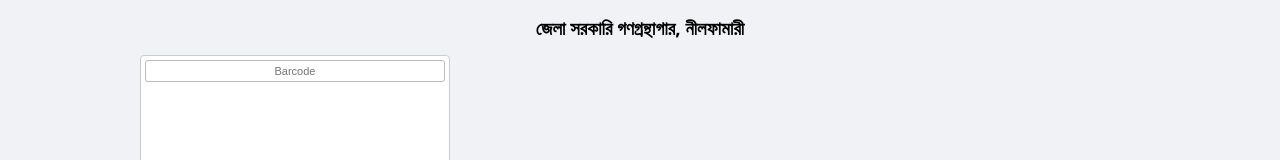
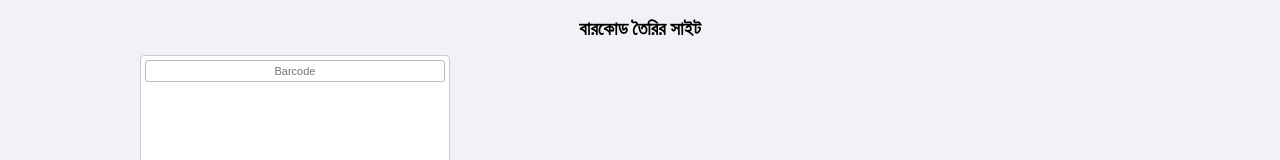
Before and after one commit to porimolcroy/Barcode, a plain HTML site: page index.html in a window 1280 px wide. Shown: the top 160 px of the page. Drawn offline with Linux system fonts and the light colour scheme.

```diff
--- a/index.html
+++ b/index.html
@@ -92,7 +92,7 @@
 <body>
 
 <div class="no-print">
-    <h3 style="margin:0 0 5px 0;">জেলা সরকারি গণগ্রন্থাগার, নীলফামারী </h3>
+    <h3 style="margin:0 0 5px 0;">বারকোড তৈরির সাইট</h3>
 </div>
 
 <div id="barcode-grid" class="grid-container"></div>
```
